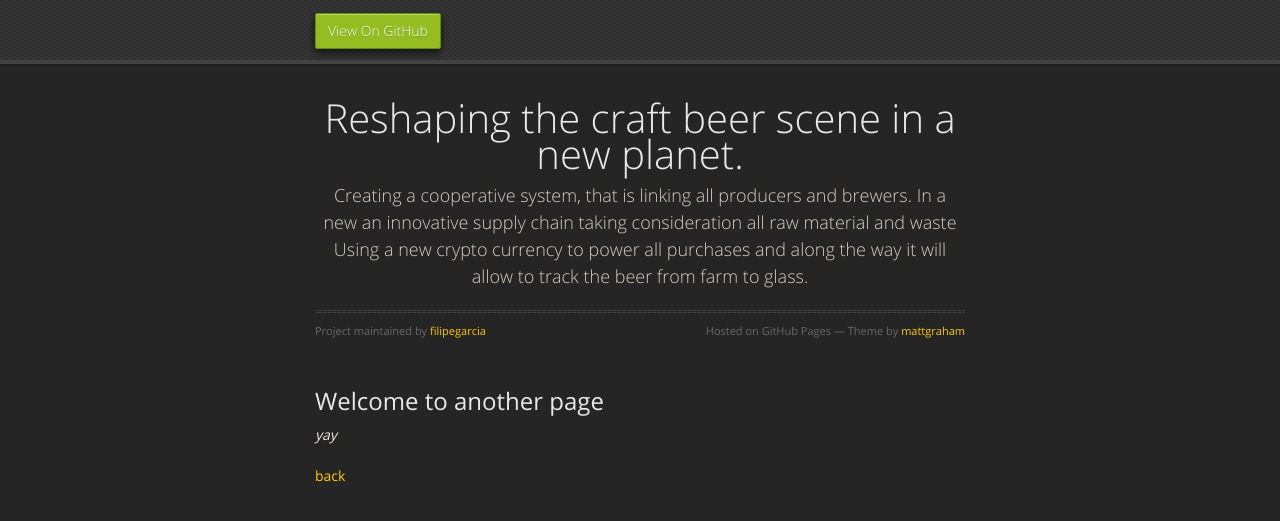
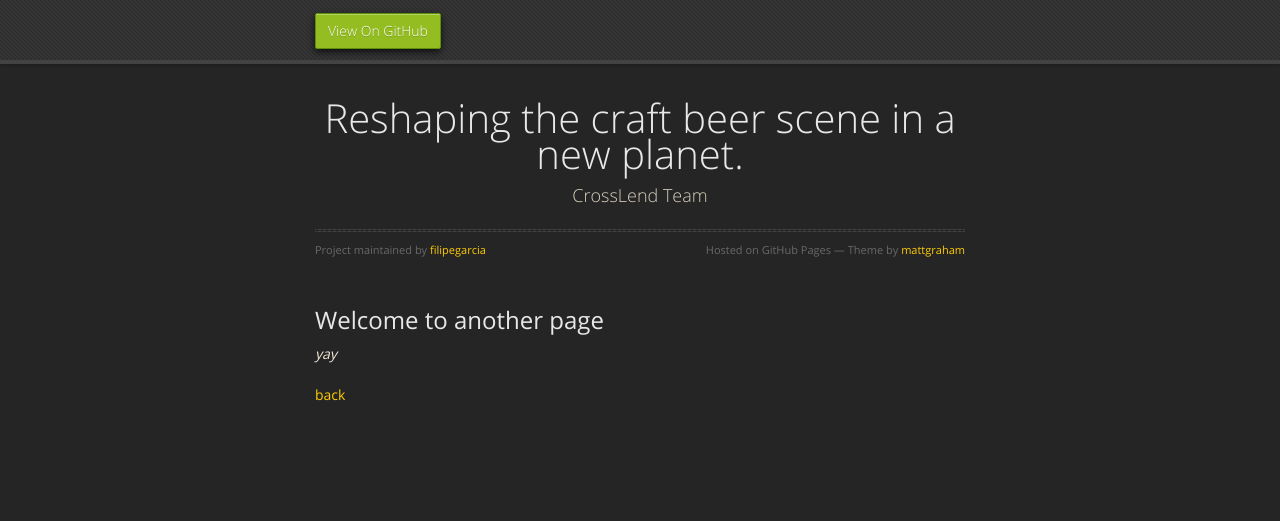
Before and after one commit to filipegarcia/brewcoin, a Jekyll site: the page built from another-page.md, in a window 1280 px wide. Shown: the top 521 px of the page. Built offline with Jekyll 4.4.1, drawn with Linux system fonts in a browser that asks for light colours; nearby versions of some CDN libraries; our own code applies the rules of GitHub Pages for plain Markdown files.

```diff
--- a/_config.yml
+++ b/_config.yml
@@ -1,6 +1,5 @@
 title: Reshaping the craft beer scene in a new planet.
-description: Creating a cooperative system, that is linking all producers and brewers. In a new an innovative supply chain taking consideration all raw material and waste
-             Using a new crypto currency to power all purchases and along the way it will allow to track the beer from farm to glass.
+description: CrossLend Team
 show_downloads: false
 google_analytics:
 theme: jekyll-theme-midnight
--- a/_layouts/default.html
+++ b/_layouts/default.html
@@ -6,6 +6,7 @@
 
 {% seo %}
     <link rel="stylesheet" href="{{ '/assets/css/style.css?v=' | append: site.github.build_revision | relative_url }}">
+    <link rel="shortcut icon" type="image/x-icon" href="favicon.ico">
     <script src="https://ajax.googleapis.com/ajax/libs/jquery/1.7.1/jquery.min.js"></script>
     <script src="{{ '/assets/js/respond.js' | relative_url }}"></script>
     <!--[if lt IE 9]>
```
Also changed, not shown: index.md (+10 -9 lines), favicon.ico (added), 1 other file.
